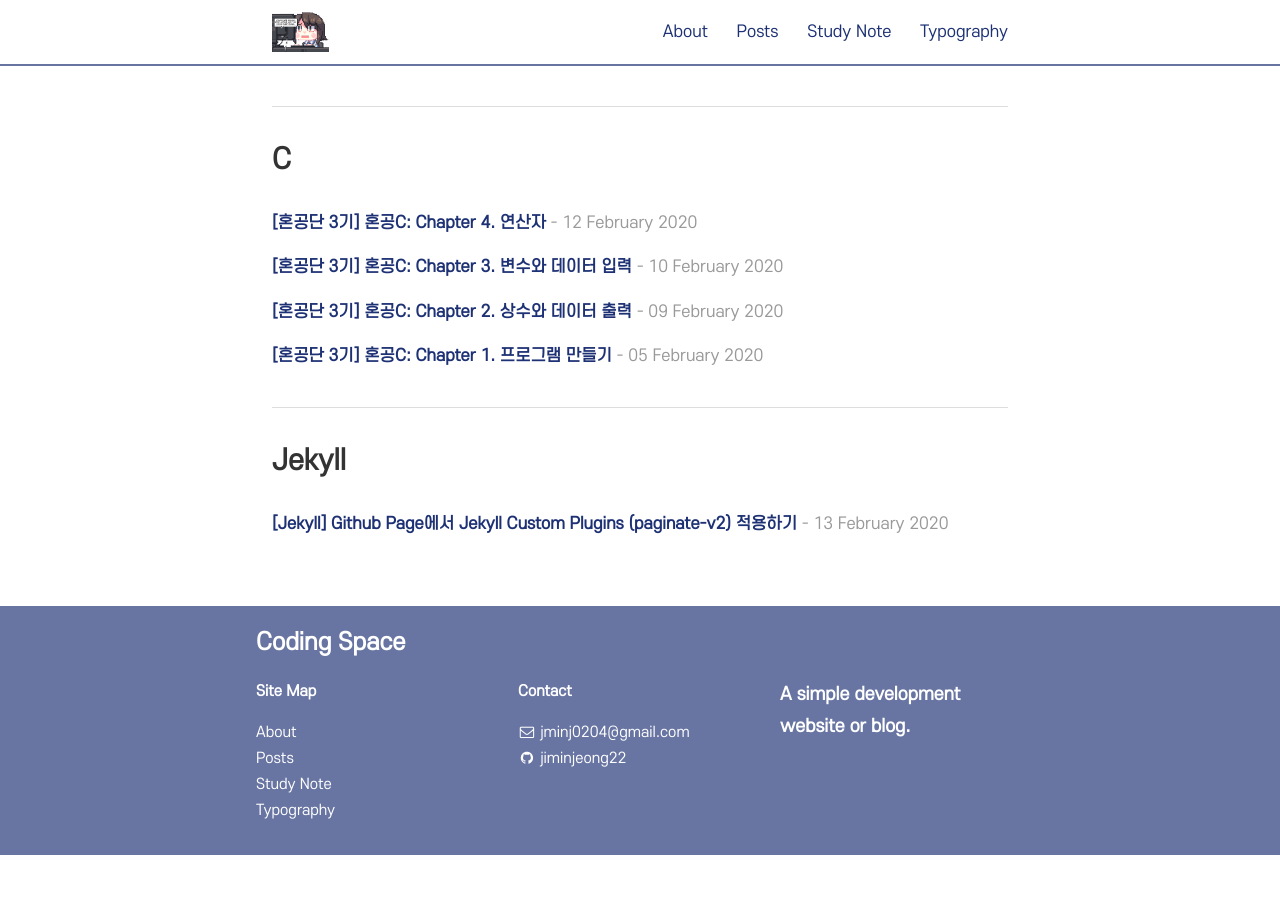
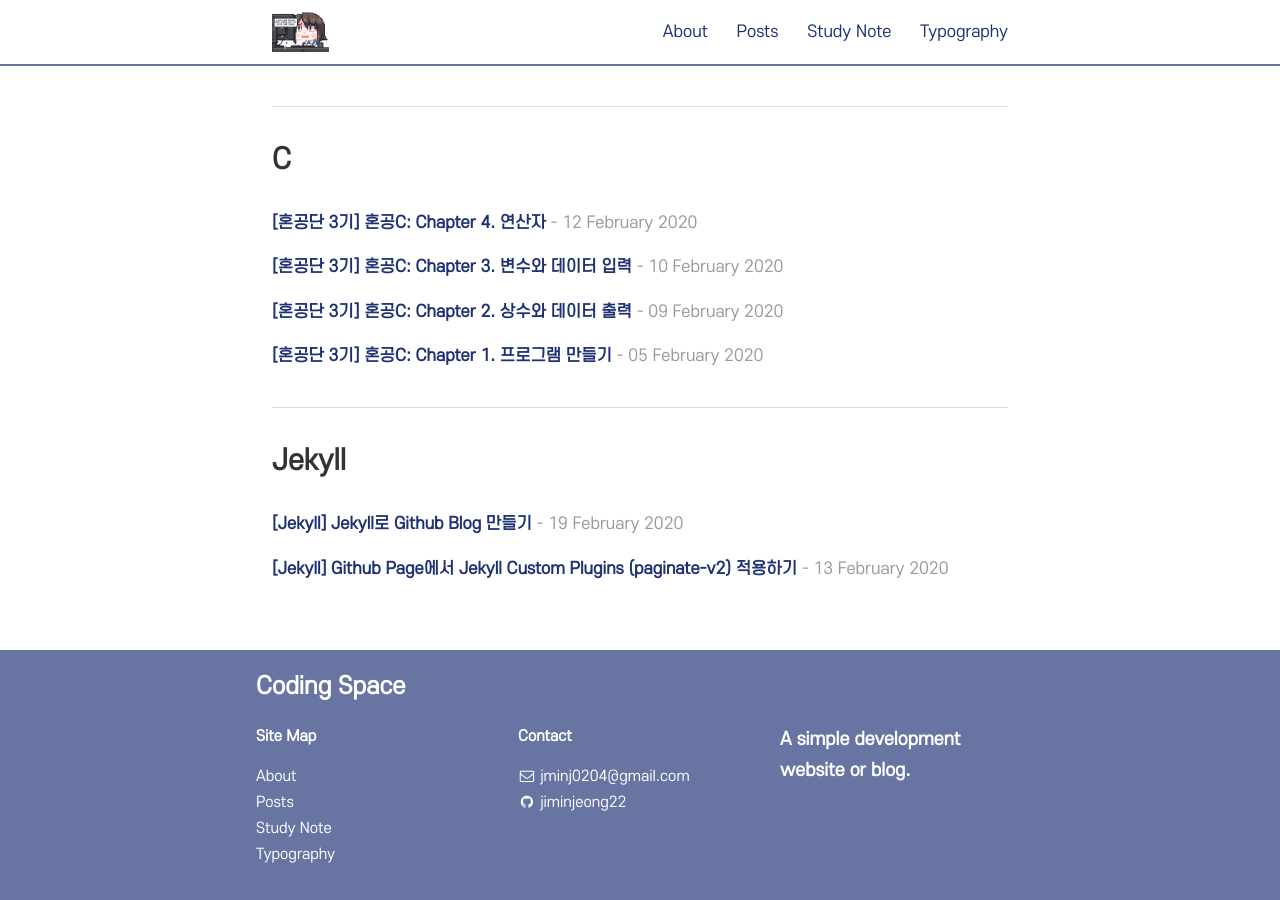
Before and after one commit to jminj0204/blog-posts, a Jekyll site: the page built from posts.md, in a window 1280 px wide and 900 px high, scrolled down 780 px. Built offline with Jekyll 4.4.1, drawn with Linux system fonts in a browser that asks for light colours; nearby versions of some CDN libraries; before the commit the page ends 1635 px from its top, so only the background shows below that.

Commit message:
20200219

```diff
--- a/_posts/2020-02-19-jekyll-github-blog.md
+++ b/_posts/2020-02-19-jekyll-github-blog.md
@@ -1,4 +1,10 @@
-# [Jekyll] Jekyll로 Github Blog 만들기
+---
+layout: post
+title: "[Jekyll] Jekyll로 Github Blog 만들기"
+date:   2020-02-19
+author: Jimin Jeong
+categories: Jekyll
+---
 cannot load such file -- 2.6/rubyeventmachine (LoadError)
 gem uninstall eventmachine
 gem install eventmachine --platform ruby
```
